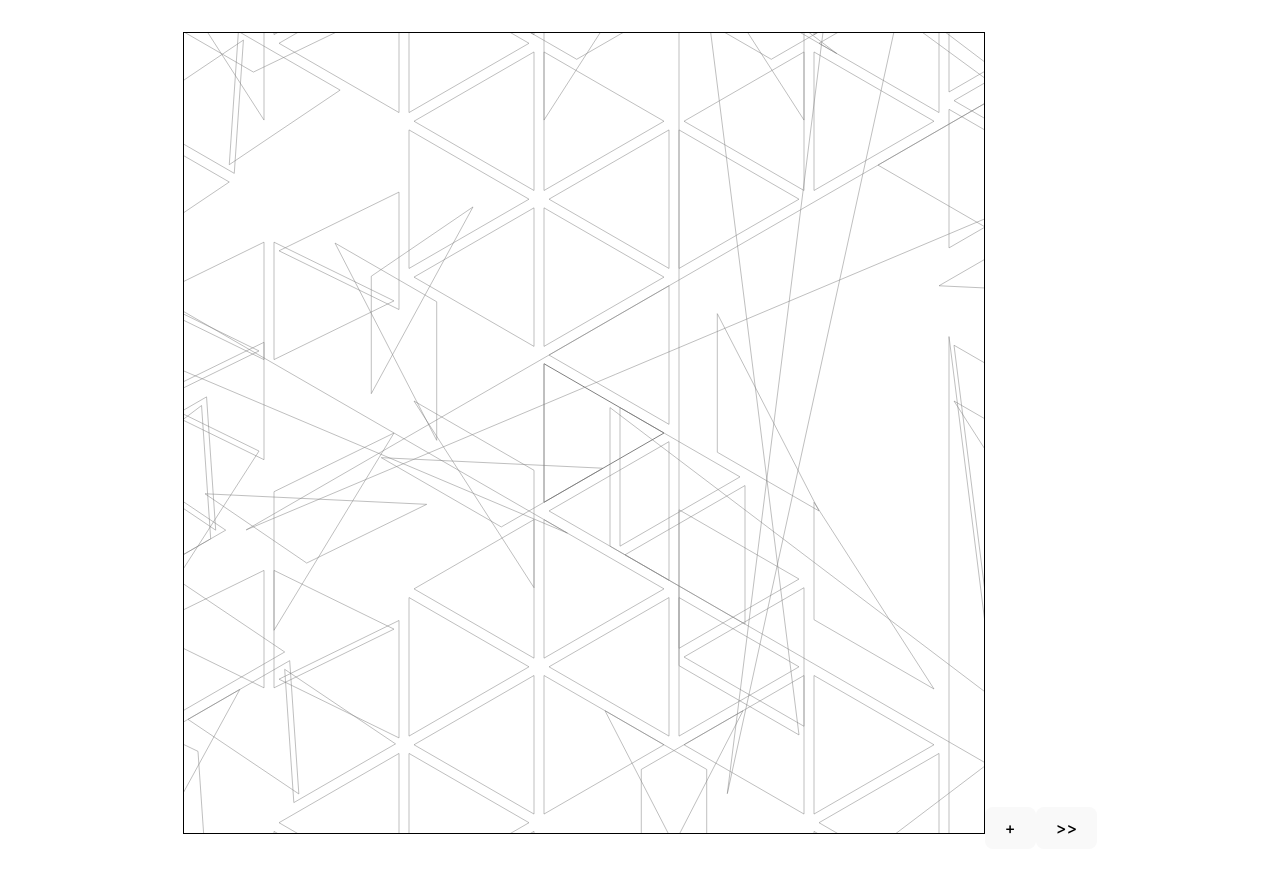
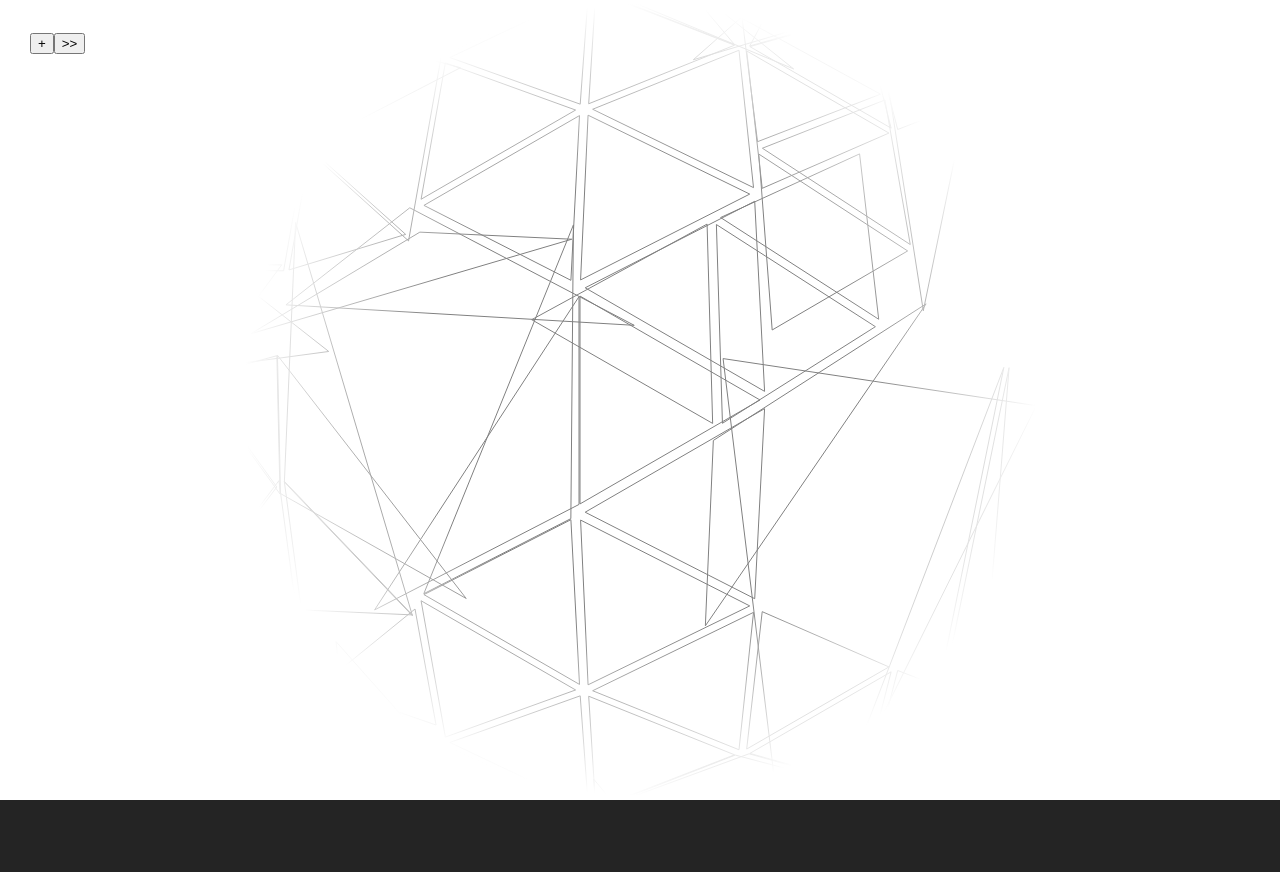
Before and after one commit to carolinadeff/Caleidoscope, a Vue app: page / in a window 1280 px wide. Shown: the top 872 px of the page. After the commit the page ends 800 px from the top, so only its background shows below. Built offline with nearby package versions, Linux system fonts and the light colour scheme.

Commit message:
organize layout; add perspective

```diff
--- a/index.html
+++ b/index.html
@@ -1,10 +1,10 @@
-<!doctype html>
+<!DOCTYPE html>
 <html lang="en">
   <head>
     <meta charset="UTF-8" />
     <link rel="icon" type="image/svg+xml" href="/vite.svg" />
     <meta name="viewport" content="width=device-width, initial-scale=1.0" />
-    <title>Vite + Vue + TS</title>
+    <title>Caleidoscope</title>
   </head>
   <body>
     <div id="app"></div>
--- a/package.json
+++ b/package.json
@@ -13,6 +13,7 @@
   },
   "devDependencies": {
     "@vitejs/plugin-vue": "^4.2.3",
+    "sass": "^1.69.5",
     "typescript": "^5.0.2",
     "vite": "^4.4.5",
     "vue-tsc": "^1.8.5"
--- a/src/App.vue
+++ b/src/App.vue
@@ -4,8 +4,6 @@ import Particle from "./entities/Particle";
 import Triangle from "./entities/Triangle";
 
 const ANGLE_INCR = 1;
-const width = "800";
-const height = "800";
 
 let angle = 0;
 let angleSpeed = 0;
@@ -13,13 +11,15 @@ let angleSpeed = 0;
 const myDraw = ref();
 const ctx = ref();
 const isOver = ref(false);
+const container = ref<HTMLDivElement>();
 
 const triangle = new Triangle(ctx, angle);
 const particles: Particle[] = [];
 
 function redraw() {
   updateAngle();
-  ctx.value.clearRect(0, 0, 800, 800);
+  const { width, height } = myDraw.value!;
+  ctx.value.clearRect(0, 0, width, height);
 
   triangle.redraw(angle);
   particles.forEach((p) => p.redraw(triangle));
@@ -47,8 +47,6 @@ function updateAngle() {
   if (angle >= 360) {
     angle = 1;
   }
-
-  console.log(incr);
 }
 
 function addParticle() {
@@ -57,28 +55,89 @@ function addParticle() {
 }
 
 onMounted(() => {
+  if (!myDraw.value) {
+    return;
+  }
   const canvas = myDraw.value;
+  const { height } = container.value!.getBoundingClientRect();
+
+  canvas.height = height;
+  canvas.width = height;
+
   if (canvas.getContext) {
     ctx.value = canvas.getContext("2d");
 
-    redraw();
-    setInterval(() => {
+    const redraLoop = () => {
+      requestAnimationFrame(redraLoop);
       redraw();
-    }, 30);
+    };
+    redraLoop();
   }
 });
 </script>
 
 <template>
-  <div @mouseenter="isOver = true" @mouseleave="isOver = false">
-    <canvas ref="myDraw" :width="width" :height="height"></canvas>
-    <button @click="addParticle()">+</button>
-    <button @click="redraw()">>></button>
+  <div ref="container" class="container">
+    <canvas
+      @mouseenter="isOver = true"
+      @mouseleave="isOver = false"
+      ref="myDraw"
+    ></canvas>
+    <div class="elements-layer">
+      <div
+        ref="lens"
+        class="lens"
+        @mouseenter="isOver = true"
+        @mouseleave="isOver = false"
+      ></div>
+    </div>
+    <div class="actions">
+      <button @click="addParticle()">+</button>
+      <button @click="redraw()">>></button>
+    </div>
   </div>
 </template>
 
-<style>
-canvas {
-  border: 1px solid black;
+<style scoped lang="scss">
+.container {
+  position: relative;
+  display: flex;
+  justify-content: center;
+  background: white;
+
+  .elements-layer {
+    position: absolute;
+    top: 0;
+    left: 0;
+    width: 100%;
+    height: 100%;
+    display: flex;
+    justify-content: center;
+
+    .lens {
+      background: radial-gradient(
+        transparent 0%,
+        transparent 40%,
+        white 70%,
+        white 100%
+      );
+      height: 100%;
+      width: auto;
+      aspect-ratio: 1 / 1;
+    }
+  }
+
+  .actions {
+    position: absolute;
+    top: 30px;
+    left: 30px;
+    width: fit-content;
+    height: fit-content;
+  }
+
+  canvas {
+    height: 100%;
+    aspect-ratio: 1 / 1;
+  }
 }
 </style>
--- a/src/entities/Particle.ts
+++ b/src/entities/Particle.ts
@@ -1,17 +1,19 @@
 import { Ref, ref } from "vue";
 import { Point } from "../types";
-import Triangle from "./Triangle";
+import Triangle, { correctPositionInPersp } from "./Triangle";
 import { purpleYellow, redGreen } from "./../assets/colors";
 import Constant from "../utils/constants";
-import { getHasIntersection, getReflection } from "../utils/reflectionUtils";
-
-let position = 0;
+import {
+  getHasIntersection,
+  getLineParams,
+  getReflection,
+} from "../utils/reflectionUtils";
 
 export default class Particle {
   triangle: Triangle;
   ctx: Ref<CanvasRenderingContext2D | undefined> = ref();
-  p: Point = { x: Constant.C_X + position, y: Constant.C_Y };
-  pPrev: Point = { x: Constant.C_X + position, y: Constant.C_Y };
+  p: Point = { x: Constant.C_X, y: Constant.C_Y };
+  pPrev: Point = { x: Constant.C_X, y: Constant.C_Y };
   index = Math.random() > 0.5 ? 1 : 0;
   palette: string[] = [purpleYellow, redGreen][this.index];
   colorIndex = 0;
@@ -39,7 +41,7 @@ export default class Particle {
 
     this.pReflectedArr.forEach(({ p }, index) => {
       if (index > 0) {
-        ctx.globalAlpha = 0.5;
+        ctx.globalAlpha = 0.3;
       }
       ctx.beginPath();
       const gradientReflected = ctx.createRadialGradient(
@@ -63,26 +65,6 @@ export default class Particle {
     });
 
     ctx.globalAlpha = 1;
-
-    ctx.beginPath();
-    const mask = ctx.createRadialGradient(
-      Constant.C_X,
-      Constant.C_Y,
-      200,
-      Constant.C_X,
-      Constant.C_Y,
-      400
-    );
-
-    // Add three color stops
-    mask.addColorStop(0, "transparent");
-    mask.addColorStop(1, "transparent");
-    mask.addColorStop(1, "white");
-
-    // Set the fill style and draw a rectangle
-    ctx.fillStyle = mask;
-    ctx.fillRect(0, 0, 800, 800);
-    ctx.fill();
   }
 
   reset() {
@@ -113,7 +95,9 @@ export default class Particle {
       arrPoints.push(...arrReflectedPoints);
     });
 
-    return arrPoints;
+    return arrPoints.map(({ p }) => ({
+      p: correctPositionInPersp(p),
+    }));
   }
 
   updateTriangle(triangle: Triangle) {
@@ -169,16 +153,16 @@ export default class Particle {
   }
 }
 
-// function reduceSpeed(side: [Point, Point], pInit: Point, pNew: Point) {
-//   const sideParams = getLineParams(...side);
-//   const pathParams = getLineParams(pInit, pNew);
+function reduceSpeed(side: [Point, Point], pInit: Point, pNew: Point) {
+  const sideParams = getLineParams(...side);
+  const pathParams = getLineParams(pInit, pNew);
 
-//   const angle = Math.atan(sideParams.a - pathParams.a);
-//   const reductionFactor = Math.cos(angle);
+  const angle = Math.atan(sideParams.a - pathParams.a);
+  const reductionFactor = Math.cos(angle);
 
-//   const x =
-//     pInit.x + (pNew.x - pInit.x) * (1 - 0.1 * Math.abs(reductionFactor));
-//   const y =
-//     pInit.y + (pNew.y - pInit.y) * (1 - 0.1 * Math.abs(reductionFactor));
-//   return { x, y };
-// }
+  const x =
+    pInit.x + (pNew.x - pInit.x) * (1 - 0.1 * Math.abs(reductionFactor));
+  const y =
+    pInit.y + (pNew.y - pInit.y) * (1 - 0.1 * Math.abs(reductionFactor));
+  return { x, y };
+}
--- a/src/entities/Triangle.ts
+++ b/src/entities/Triangle.ts
@@ -20,12 +20,8 @@ class Triangle {
     }
 
     const ctx = this.ctx.value!;
-    //const colors = ["green", "blue", "purple"];
 
     this.arrTriangles.forEach((reflectedSidesEl, index) => {
-      if (index > 0) {
-        ctx.globalAlpha = 0.5;
-      }
       reflectedSidesEl.forEach(({ side }) => {
         const [pInit, pEnd] = side;
 
@@ -36,8 +32,6 @@ class Triangle {
         ctx.stroke();
       });
     });
-
-    ctx.globalAlpha = 1;
   }
 
   static getFormattedSides(
@@ -128,18 +122,28 @@ class Triangle {
 
       arrReflectionTriangleSides.forEach(({ side: [pInit, pEnd] }) => {
         arrPoints.forEach(({ p1, p2, p3 }) => {
-          arrReflectedPoints.push({
+          const newTr = {
             p1: getReflection([pInit, pEnd], p1),
             p2: getReflection([pInit, pEnd], p2),
             p3: getReflection([pInit, pEnd], p3),
-          });
+          };
+
+          arrReflectedPoints.push(newTr);
         });
       });
 
       arrPoints.push(...arrReflectedPoints);
     });
 
-    return arrPoints.map((pointsEl) => Triangle.getFormattedSides(pointsEl));
+    const arrPointsInPerspective = arrPoints.map(({ p1, p2, p3 }) => ({
+      p1: correctPositionInPersp(p1),
+      p2: correctPositionInPersp(p2),
+      p3: correctPositionInPersp(p3),
+    }));
+
+    return arrPointsInPerspective.map((pointsEl) =>
+      Triangle.getFormattedSides(pointsEl)
+    );
   }
 
   getpoint(theta: number, r: number): Point {
@@ -152,4 +156,30 @@ class Triangle {
   }
 }
 
+export function correctPositionInPersp(p: Point) {
+  const { x: xInit, y: yInit } = p;
+  const distPCenter =
+    Math.sqrt(
+      Math.pow(xInit - Constant.C_X, 2) + Math.pow(yInit - Constant.C_Y, 2)
+    ) - Constant.R;
+
+  const tanTheta = distPCenter / 1000;
+
+  const angle = Math.atan(tanTheta);
+  if (angle > Math.PI / 2) {
+    return p;
+  }
+  const correct = (coord: number, centerCoord: number) => {
+    const reductionFactor = 1 - angle / (Math.PI / 2);
+    const newCoord = (coord - centerCoord) * reductionFactor + centerCoord;
+
+    return newCoord;
+  };
+
+  const newX = correct(xInit, Constant.C_X);
+  const newY = correct(yInit, Constant.C_Y);
+
+  return { x: newX, y: newY };
+}
+
 export default Triangle;
--- a/src/main.ts
+++ b/src/main.ts
@@ -1,5 +1,10 @@
-import { createApp } from 'vue'
-import './style.css'
-import App from './App.vue'
+import { createApp } from "vue";
+import "./style.css";
+import App from "./App.vue";
 
-createApp(App).mount('#app')
+const app = createApp(App);
+const vueInst = app.mount("#app");
+
+export const useVueInst = () => {
+  return vueInst;
+};
--- a/src/style.css
+++ b/src/style.css
@@ -14,67 +14,23 @@
   -webkit-text-size-adjust: 100%;
 }
 
-a {
-  font-weight: 500;
-  color: #646cff;
-  text-decoration: inherit;
-}
-a:hover {
-  color: #535bf2;
+body {
+  width: 100vw;
+  height: 100vh;
+  padding: 0;
+  margin: 0;
+  box-sizing: border-box;
 }
 
-body {
-  margin: 0;
-  display: flex;
-  place-items: center;
-  min-width: 320px;
-  min-height: 100vh;
+body > div {
+  max-width: 100vw;
+  max-height: 100vh;
 }
 
-h1 {
-  font-size: 3.2em;
-  line-height: 1.1;
+body div {
+  width: 100%;
+  height: 100%;
+  padding: 0;
+  margin: 0;
+  box-sizing: border-box;
 }
-
-button {
-  border-radius: 8px;
-  border: 1px solid transparent;
-  padding: 0.6em 1.2em;
-  font-size: 1em;
-  font-weight: 500;
-  font-family: inherit;
-  background-color: #1a1a1a;
-  cursor: pointer;
-  transition: border-color 0.25s;
-}
-button:hover {
-  border-color: #646cff;
-}
-button:focus,
-button:focus-visible {
-  outline: 4px auto -webkit-focus-ring-color;
-}
-
-.card {
-  padding: 2em;
-}
-
-#app {
-  max-width: 1280px;
-  margin: 0 auto;
-  padding: 2rem;
-  text-align: center;
-}
-
-@media (prefers-color-scheme: light) {
-  :root {
-    color: #213547;
-    background-color: #ffffff;
-  }
-  a:hover {
-    color: #747bff;
-  }
-  button {
-    background-color: #f9f9f9;
-  }
-}
--- a/src/utils/constants.ts
+++ b/src/utils/constants.ts
@@ -1,7 +1,7 @@
 export default {
   C_X: 400,
   C_Y: 400,
-  R: 80,
+  R: 120,
   AC_Y: 0.1,
   DELTA_R: 10,
 };
```
Also changed, not shown: 1 other file (tests, documents, lock files or other folders).
